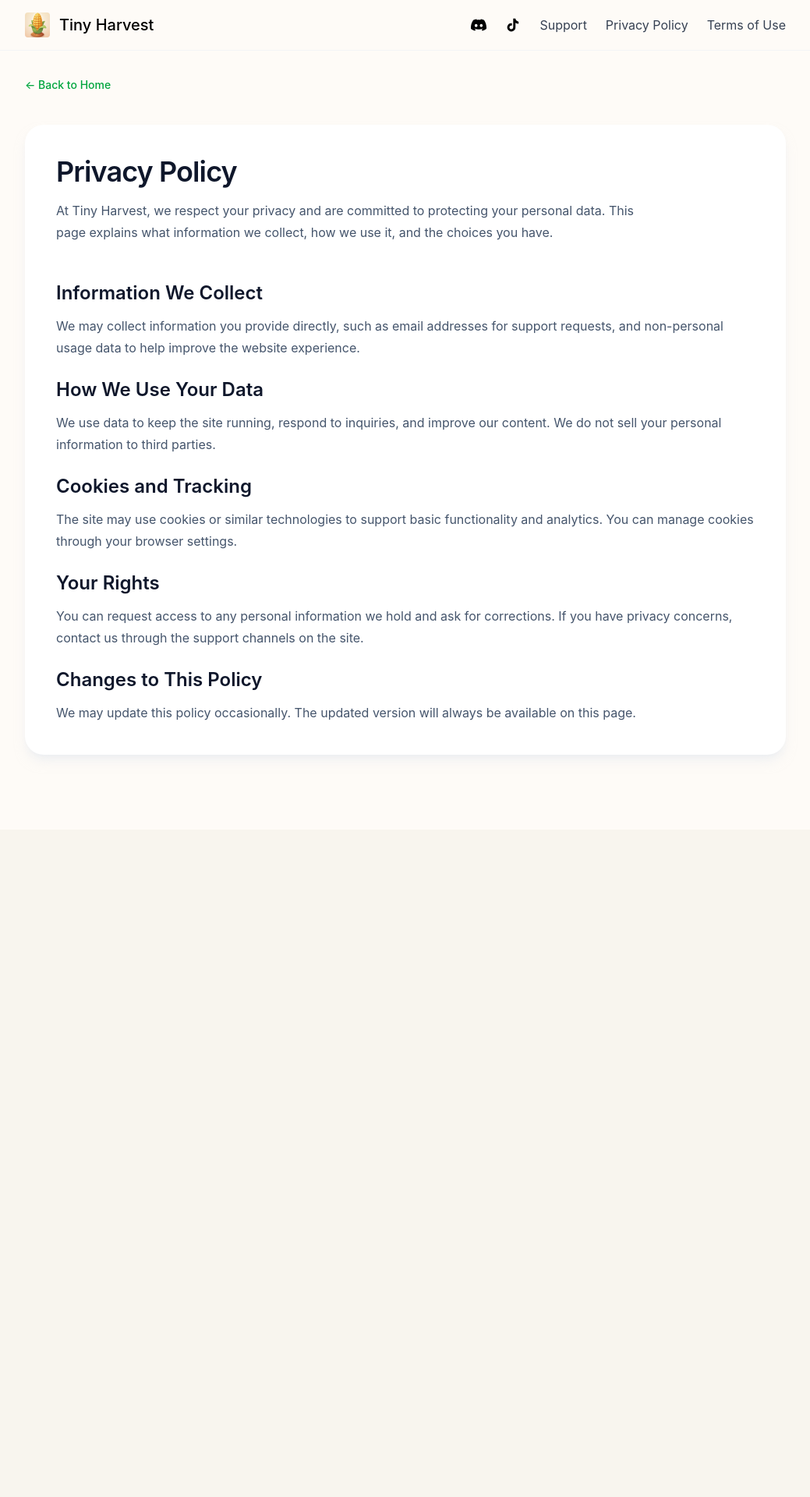
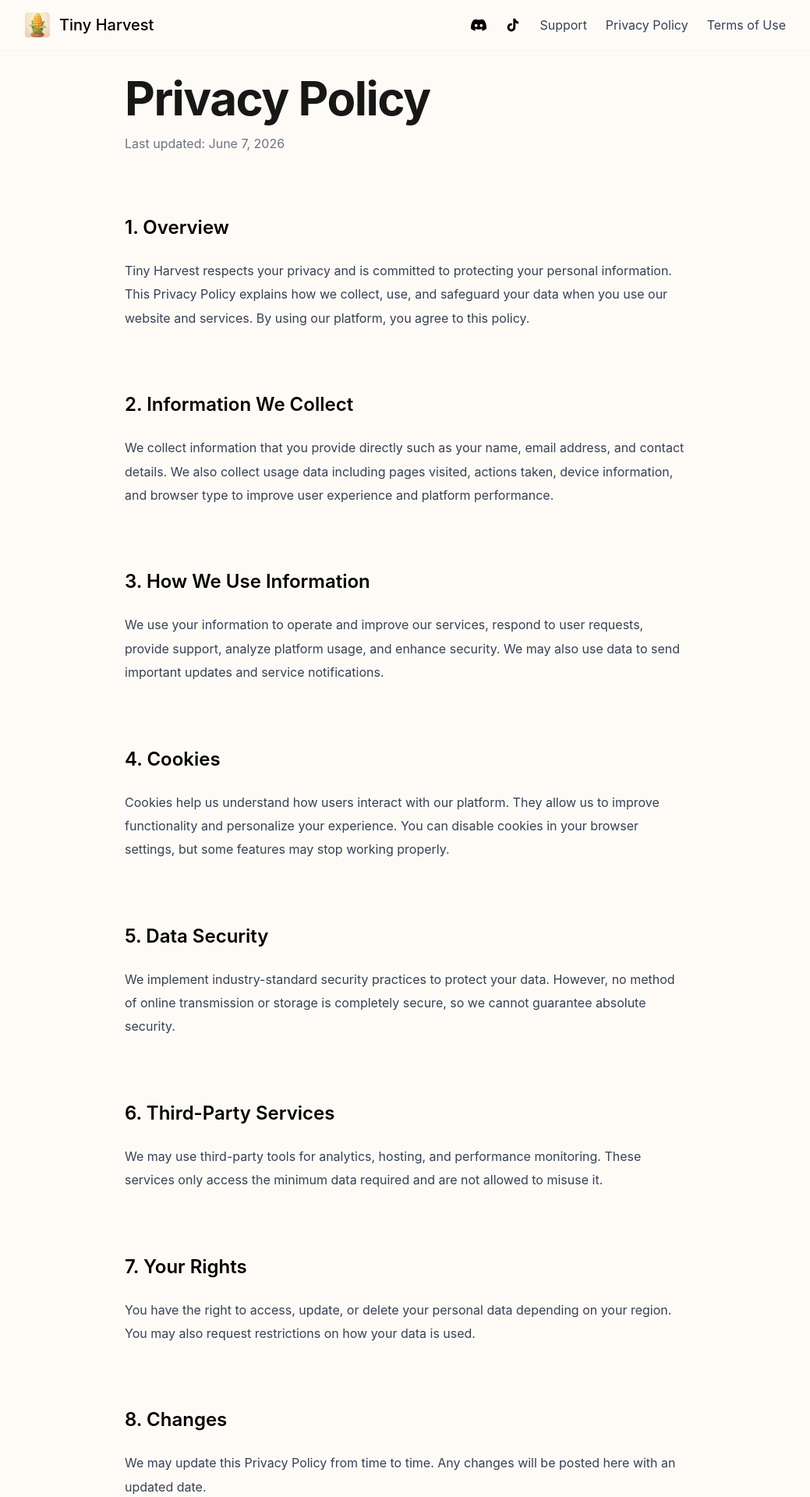
Before and after one commit to mrabdullah565/word-versus-lp, a Next.js app: page /privacy in a window 1280 px wide. Shown: the top 1920 px of the page at 78% size, without its empty margins (120-1159 px from the left). Before the commit the page ends 1064 px from the top, so only its background shows below. Built offline with nearby package versions, Linux system fonts and the light colour scheme.

Commit message:
updated sections

```diff
--- a/src/app/privacy/page.tsx
+++ b/src/app/privacy/page.tsx
@@ -1,63 +1,113 @@
-import type { Metadata } from "next";
-import Link from "next/link";
-
-export const metadata: Metadata = {
-  title: "Privacy Policy | Tiny Harvest",
-  description: "Read about how Tiny Harvest collects and protects your information.",
-};
+import Navbar from "../components/navbar/Navbar";
 
 export default function PrivacyPage() {
   return (
-    <main className="min-h-screen bg-[#FEFBF7] text-slate-900">
-      <div className="tiny-container mx-auto px-6 py-24">
-        <Link href="/" className="text-sm font-medium text-green-600 hover:underline">
-          ← Back to Home
-        </Link>
+    <>
+      <Navbar />
 
-        <div className="mt-10 rounded-3xl bg-white p-10 shadow-lg shadow-slate-200/50">
-          <h1 className="text-4xl font-semibold tracking-tight">Privacy Policy</h1>
-          <p className="mt-4 max-w-3xl text-base leading-7 text-slate-600">
-            At Tiny Harvest, we respect your privacy and are committed to protecting your personal data. This page explains what information we collect, how we use it, and the choices you have.
+      <main className="bg-[#FEFBF7] min-h-screen">
+        <div className="max-w-3xl mx-auto px-6 py-24">
+
+          {/* Title */}
+          <h1 className="text-5xl md:text-6xl font-bold tracking-tight">
+            Privacy Policy
+          </h1>
+
+          <p className="text-gray-500 mt-4 mb-20">
+            Last updated: June 7, 2026
           </p>
 
-          <section className="mt-12 space-y-6">
-            <div>
-              <h2 className="text-2xl font-semibold">Information We Collect</h2>
-              <p className="mt-3 text-slate-600 leading-7">
-                We may collect information you provide directly, such as email addresses for support requests, and non-personal usage data to help improve the website experience.
+          {/* CONTENT (NO BOXES, NO BORDERS) */}
+          <div className="space-y-20 text-gray-700 leading-[1.9]">
+
+            <section>
+              <h2 className="text-2xl font-semibold text-black mb-6">
+                1. Overview
+              </h2>
+              <p>
+                Tiny Harvest respects your privacy and is committed to protecting your personal information. This Privacy Policy explains how we collect, use, and safeguard your data when you use our website and services. By using our platform, you agree to this policy.
               </p>
-            </div>
+            </section>
 
-            <div>
-              <h2 className="text-2xl font-semibold">How We Use Your Data</h2>
-              <p className="mt-3 text-slate-600 leading-7">
-                We use data to keep the site running, respond to inquiries, and improve our content. We do not sell your personal information to third parties.
+            <section>
+              <h2 className="text-2xl font-semibold text-black mb-6">
+                2. Information We Collect
+              </h2>
+              <p>
+                We collect information that you provide directly such as your name, email address, and contact details. We also collect usage data including pages visited, actions taken, device information, and browser type to improve user experience and platform performance.
               </p>
-            </div>
+            </section>
 
-            <div>
-              <h2 className="text-2xl font-semibold">Cookies and Tracking</h2>
-              <p className="mt-3 text-slate-600 leading-7">
-                The site may use cookies or similar technologies to support basic functionality and analytics. You can manage cookies through your browser settings.
+            <section>
+              <h2 className="text-2xl font-semibold text-black mb-6">
+                3. How We Use Information
+              </h2>
+              <p>
+                We use your information to operate and improve our services, respond to user requests, provide support, analyze platform usage, and enhance security. We may also use data to send important updates and service notifications.
               </p>
-            </div>
+            </section>
 
-            <div>
-              <h2 className="text-2xl font-semibold">Your Rights</h2>
-              <p className="mt-3 text-slate-600 leading-7">
-                You can request access to any personal information we hold and ask for corrections. If you have privacy concerns, contact us through the support channels on the site.
+            <section>
+              <h2 className="text-2xl font-semibold text-black mb-6">
+                4. Cookies
+              </h2>
+              <p>
+                Cookies help us understand how users interact with our platform. They allow us to improve functionality and personalize your experience. You can disable cookies in your browser settings, but some features may stop working properly.
               </p>
-            </div>
+            </section>
 
-            <div>
-              <h2 className="text-2xl font-semibold">Changes to This Policy</h2>
-              <p className="mt-3 text-slate-600 leading-7">
-                We may update this policy occasionally. The updated version will always be available on this page.
+            <section>
+              <h2 className="text-2xl font-semibold text-black mb-6">
+                5. Data Security
+              </h2>
+              <p>
+                We implement industry-standard security practices to protect your data. However, no method of online transmission or storage is completely secure, so we cannot guarantee absolute security.
               </p>
-            </div>
-          </section>
+            </section>
+
+            <section>
+              <h2 className="text-2xl font-semibold text-black mb-6">
+                6. Third-Party Services
+              </h2>
+              <p>
+                We may use third-party tools for analytics, hosting, and performance monitoring. These services only access the minimum data required and are not allowed to misuse it.
+              </p>
+            </section>
+
+            <section>
+              <h2 className="text-2xl font-semibold text-black mb-6">
+                7. Your Rights
+              </h2>
+              <p>
+                You have the right to access, update, or delete your personal data depending on your region. You may also request restrictions on how your data is used.
+              </p>
+            </section>
+
+            <section>
+              <h2 className="text-2xl font-semibold text-black mb-6">
+                8. Changes
+              </h2>
+              <p>
+                We may update this Privacy Policy from time to time. Any changes will be posted here with an updated date.
+              </p>
+            </section>
+
+            <section>
+              <h2 className="text-2xl font-semibold text-black mb-6">
+                9. Contact
+              </h2>
+              <p>
+                If you have any questions, you can contact us at:
+              </p>
+
+              <p className="mt-6 font-medium text-black">
+                hello@tinyharvest.com
+              </p>
+            </section>
+
+          </div>
         </div>
-      </div>
-    </main>
+      </main>
+    </>
   );
 }
```
